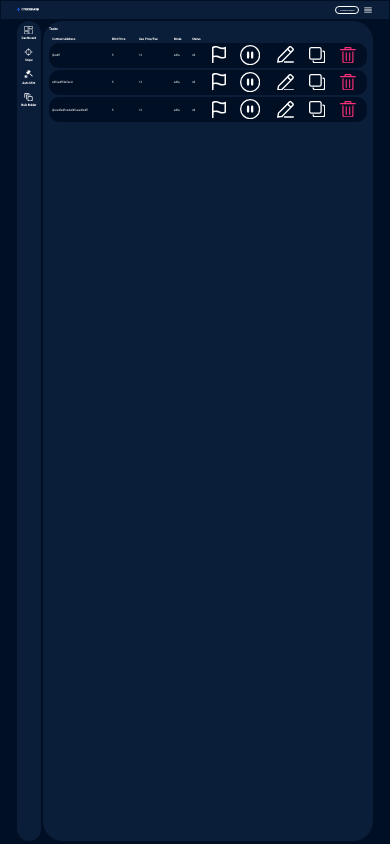
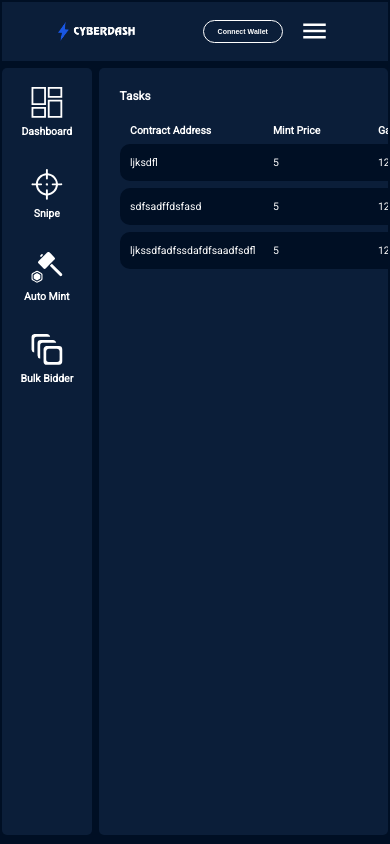
Before and after one commit to FortuneWebWorks/Cyber-React-Sass, a React (Create React App) app: page / in a window 390 px wide. Both pictures are taken after a click on the element "Dashboard". Built offline with nearby package versions, Linux system fonts and the light colour scheme.

Commit message:
:zap: mobile screen styles added

```diff
--- a/src/styles/index.scss
+++ b/src/styles/index.scss
@@ -45,7 +45,7 @@ html {
   }
 
   @media (max-width: 500px) {
-    font-size: 2px;
+    font-size: 7px;
   }
 }
 
--- a/src/styles/list.scss
+++ b/src/styles/list.scss
@@ -6,6 +6,7 @@
   gap: 2rem;
   padding: 3rem;
   color: #fff;
+  overflow: auto;
 
   h2 {
     font-size: 1.7rem;
--- a/src/styles/listItem.scss
+++ b/src/styles/listItem.scss
@@ -6,6 +6,11 @@
   font-size: 1.5rem;
   border-spacing: 0;
   text-align: left;
+  display: block;
+
+  * {
+    max-width: 100%;
+  }
 
   svg {
     * {
@@ -18,6 +23,7 @@
   & th {
     padding: 1rem;
     padding-left: 1.5rem;
+    text-align: left;
   }
 
   .table__body__row {
@@ -52,4 +58,12 @@
       stroke: red;
     }
   }
+
+  @media (max-width: 500px) {
+    width: 500px;
+
+    th {
+      min-width: 15rem;
+    }
+  }
 }
--- a/src/styles/main.scss
+++ b/src/styles/main.scss
@@ -36,4 +36,19 @@
     border-radius: $border-radius-md;
     background-color: $primary;
   }
+
+  @media (max-width: 500px) {
+    padding: 1rem 0;
+    justify-content: space-between;
+
+    .main__board,
+    .main__menu {
+      border-radius: 5px;
+      max-width: 75%;
+    }
+
+    .main__board {
+      overflow: hidden;
+    }
+  }
 }
```
